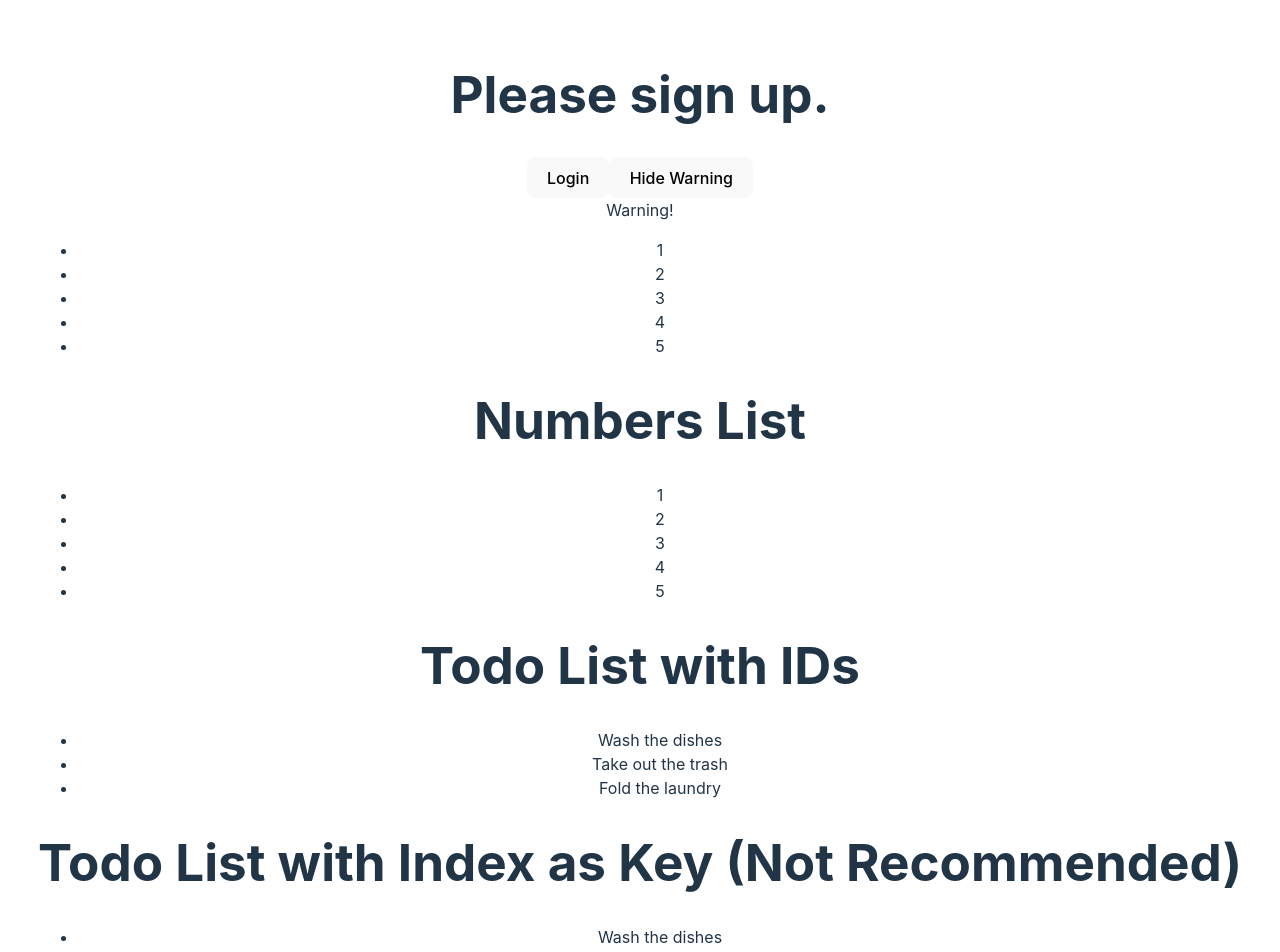
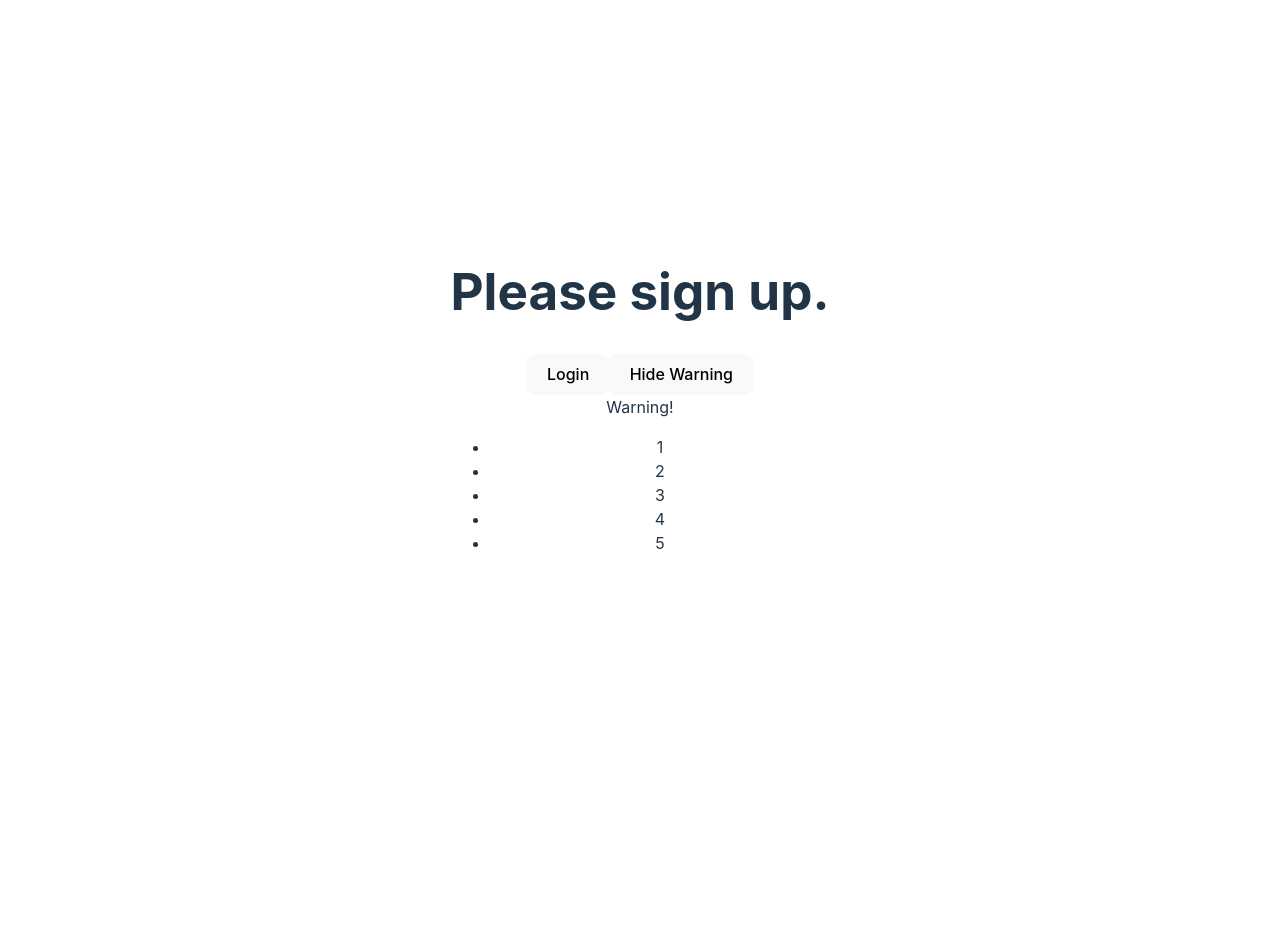
Before and after one commit to petrj99/NNPIA_CV08, a React (Vite) app: page / in a window 1280 px wide. Shown: the top 952 px of the page. After the commit the page ends 800 px from the top, so only its background shows below. Built offline with nearby package versions, Linux system fonts and the light colour scheme.

Commit message:
Commit part 8/3

```diff
--- a/src/App.jsx
+++ b/src/App.jsx
@@ -44,12 +44,16 @@ function WarningBanner(props) {
     );
 }
 
+function ListItem(props) {
+    // Notice that there is no key here
+    return <li>{props.value}</li>;
+}
+
 function NumberList(props) {
     const numbers = props.numbers;
     const listItems = numbers.map((number) =>
-        <li key={number.toString()}>
-            {number}
-        </li>
+        // Key should be specified inside the array
+        <ListItem key={number.toString()} value={number} />
     );
 
     return (
@@ -58,12 +62,6 @@ function NumberList(props) {
 }
 
 function App() {
-    const numbers = [1, 2, 3, 4, 5];
-    const listItems = numbers.map((number) =>
-        <li key={number.toString()}>
-            {number}
-        </li>
-    );
     const [isLoggedIn, setIsLoggedIn] = useState(false);
     const [showWarning, setShowWarning] = useState(true);
 
@@ -79,22 +77,7 @@ function App() {
         setShowWarning(!showWarning);
     };
 
-    const todos = [
-        {id: 1, text: 'Wash the dishes'},
-        {id: 2, text: 'Take out the trash'},
-        {id: 3, text: 'Fold the laundry'}
-    ];
-    const todoItems = todos.map((todo) =>
-        <li key={todo.id}>
-            {todo.text}
-        </li>
-    );
-
-    const todoItemsWithIndex = todos.map((todo, index) =>
-        <li key={index}>
-            {todo.text}
-        </li>
-    );
+    const numbers = [1, 2, 3, 4, 5];
 
     return (
         <div>
@@ -108,12 +91,6 @@ function App() {
             </button>
             <WarningBanner warn={showWarning} />
             <NumberList numbers={numbers} />
-            <h1>Numbers List</h1>
-            <ul>{listItems}</ul>
-            <h1>Todo List with IDs</h1>
-            <ul>{todoItems}</ul>
-            <h1>Todo List with Index as Key (Not Recommended)</h1>
-            <ul>{todoItemsWithIndex}</ul>
         </div>
     );
 }
```
